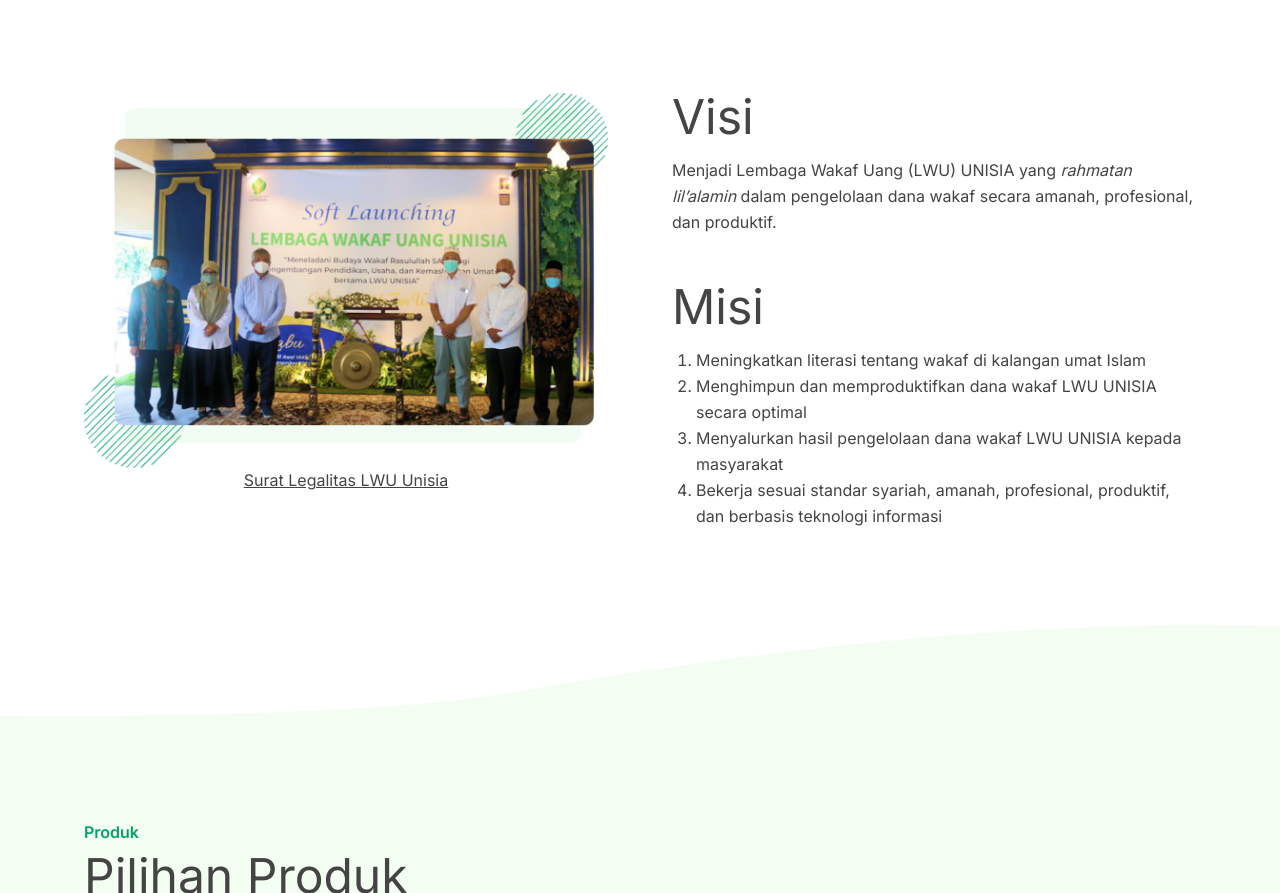
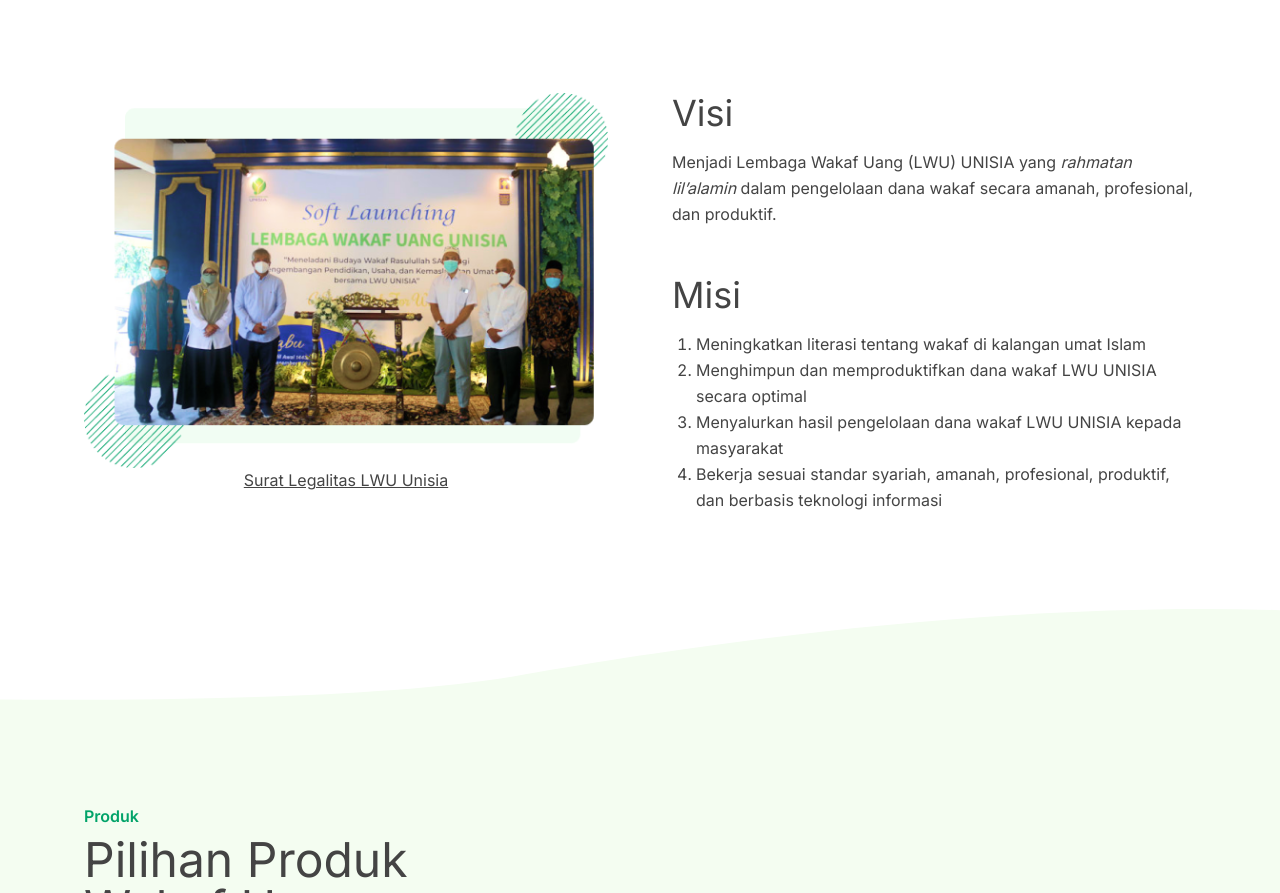
Before and after one commit to qitadev/lwu-unisia, a plain HTML site: page index.html in a window 1280 px wide. Shown: the part 1170-2063 px from the top of the page. Drawn offline with nearby package versions, Linux system fonts and the light colour scheme.

Commit message:
add favicon

```diff
--- a/index.html
+++ b/index.html
@@ -8,6 +8,11 @@
   <link href="https://fonts.googleapis.com/css2?family=Inter:wght@400;500;600&display=swap" rel="stylesheet">
   <link rel="stylesheet" href="https://pro.fontawesome.com/releases/v5.10.0/css/all.css" integrity="sha384-AYmEC3Yw5cVb3ZcuHtOA93w35dYTsvhLPVnYs9eStHfGJvOvKxVfELGroGkvsg+p" crossorigin="anonymous"/>
   <script src="https://cdn.tailwindcss.com"></script>
+  <title>Lembaga Wakaf Uang Unisia</title>
+  <link rel="apple-touch-icon" sizes="180x180" href="apple-touch-icon.png">
+  <link rel="icon" type="image/png" sizes="32x32" href="favicon-32x32.png">
+  <link rel="icon" type="image/png" sizes="16x16" href="favicon-16x16.png">
+  <link rel="manifest" href="site.webmanifest">
   <script>
     tailwind.config = {
       theme: {
@@ -100,13 +105,13 @@
           </p>
         </div>
         <div>
-          <h2 class="text-5xl mb-4">
+          <h2 class="text-4xl mb-4">
             Visi
           </h2>
           <p class="leading-relaxed">
             Menjadi Lembaga Wakaf Uang (LWU) UNISIA yang <i>rahmatan lil’alamin</i> dalam pengelolaan dana wakaf secara amanah, profesional, dan produktif.
           </p>
-          <h2 class="text-5xl mt-12 mb-4">
+          <h2 class="text-4xl mt-12 mb-4">
             Misi
           </h2>
           <ol class="pl-6 list-decimal leading-relaxed">
```
Also changed, not shown: android-chrome-192x192.png (added), android-chrome-512x512.png (added), apple-touch-icon.png (added), favicon-16x16.png (added), favicon-32x32.png (added), favicon.ico (added), images/lwu-logo-white.png, images/lwu-logo.png, site.webmanifest (added).
